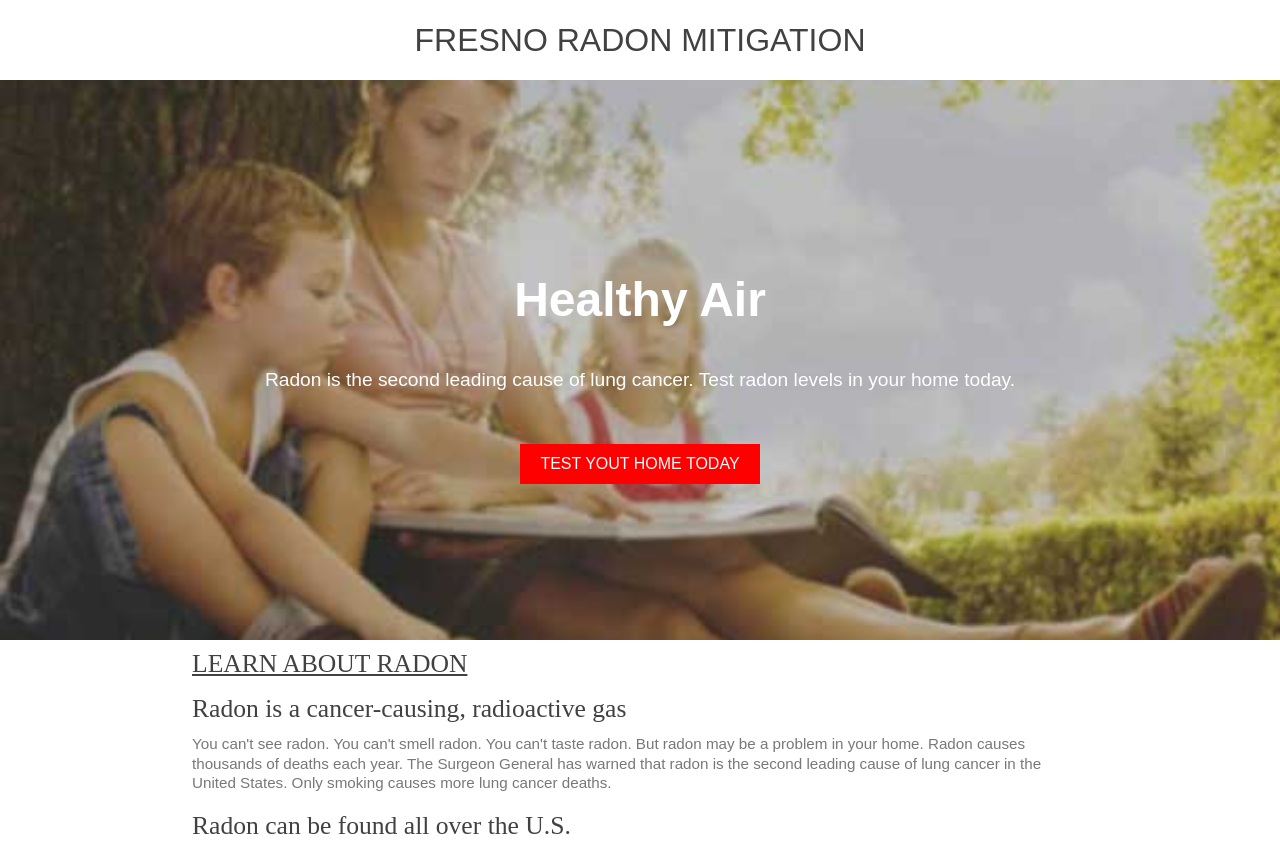
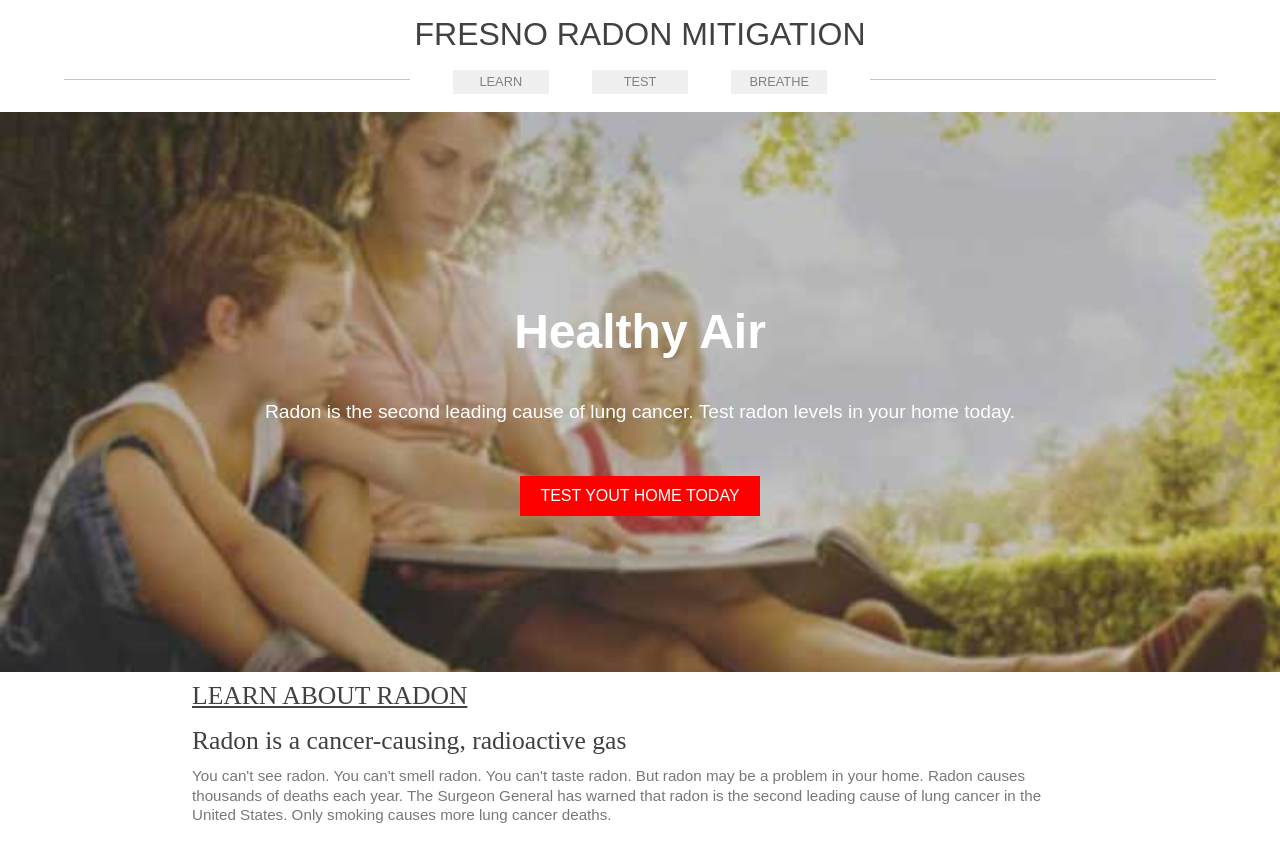
Before and after one commit to Arodrigow/html-css, a plain HTML site: page contractor-site/index.html in a window 1280 px wide. Shown: the top 841 px of the page. Drawn offline with Linux system fonts and the light colour scheme.

Commit message:
Full contractor site - mobile and desktop

```diff
--- a/contractor-site/assets/main.css
+++ b/contractor-site/assets/main.css
@@ -9,12 +9,45 @@ body{
 /* HEADER  */
 header{
   display: flex;
+  flex-flow: column nowrap;
   justify-content: center;
   align-items: center;
 
-  height: 5rem;
+  height: 7rem;
 }
+.links{
+  display: none;
+}
+.linha{
+  width: 30%;
+  height: 0.75rem;
 
+  align-self: baseline;
+
+  border-bottom: 1px solid rgb(200, 200, 200);
+}
+header div{
+  width: 90%;
+  height: 2rem;
+  margin-bottom: 1rem;
+
+  display: flex;
+  justify-content: space-between;
+  align-items: center;
+}
+header div a{
+  width: 6rem;
+  height: 1.5rem;
+
+  display: flex;
+  justify-content: center;
+  align-items: center;
+
+  background-color: rgb(240, 240, 240);
+
+  color: gray;
+  font-size: 0.8rem;
+}
 header>h1{
   height: inherit;
   width: 80%;
@@ -102,12 +135,16 @@ section>a{
   margin: 1.5rem;
   align-self: center;
 }
-section>ol{
+img {
+    display: none;
+}
+
+section aside >ol{
   list-style:decimal;
   list-style-position: inside;
   color: rgb(120, 120, 120);
 }
-section ol li{
+section aside ol li{
     line-height: 1.8rem;
 }
 
@@ -225,3 +262,16 @@ tbody tr:nth-child(even){
 tbody tr td:nth-child(1){
 font-weight: bold;
 }
+
+/* IMAGE AT 600px */
+@media all and (min-width: 600px) {
+    /*adds image of radon entering house*/
+    img {
+        display: block;
+          width: 40%;
+    }
+    section aside {
+    display: flex;
+    justify-content: space-around;
+  }
+}
--- a/contractor-site/assets/main_res_768_plus.css
+++ b/contractor-site/assets/main_res_768_plus.css
@@ -0,0 +1,8 @@
+.links{
+  display: flex;
+}
+
+img{
+  max-width: 15rem;
+  max-height: 15rem;
+}
--- a/contractor-site/index.html
+++ b/contractor-site/index.html
@@ -9,12 +9,19 @@
 <!-- Stylesheet declaration -->
   <link rel="stylesheet" href="assets/reset.css">
   <link rel="stylesheet" href="assets/main.css">
-  <link rel="stylesheet" href="assets/main_res_768.css" media="min-width: 768;">
+  <link rel="stylesheet" href="assets/main_res_768_plus.css" media="(min-width: 768px)">
 
 </head>
 <body>
   <header>
     <h1>Fresno Radon Mitigation</h1>
+    <div class="links">
+      <div class="linha"></div>
+      <a href="#">LEARN</a>
+      <a href="#">TEST</a>
+      <a href="#">BREATHE</a>
+      <div class="linha"></div>
+    </div>
   </header>
   <div class="front">
   <h1>Healthy Air</h1>
@@ -57,6 +64,7 @@
       This means new and old homes, well-sealed and drafty homes, and homes with or without basements.
     </p>
     <h2>Radon gets in through:</h2>
+    <aside>
       <ol>
         <li>Cracks in solid floors</li>
         <li>Construction joints</li>
@@ -66,6 +74,8 @@
         <li>Cavities inside walls</li>
         <li>The water supply</li>
       </ol>
+      <img src="assets/img/radon_house.jpg">
+    </aside>
     <h2>Test Today</h2>
     <p>
       Nearly 1 out of every 15 homes in the U.S. is estimated to have elevated radon levels.
```
Lines whose indentation alone changed are shown as unchanged.
